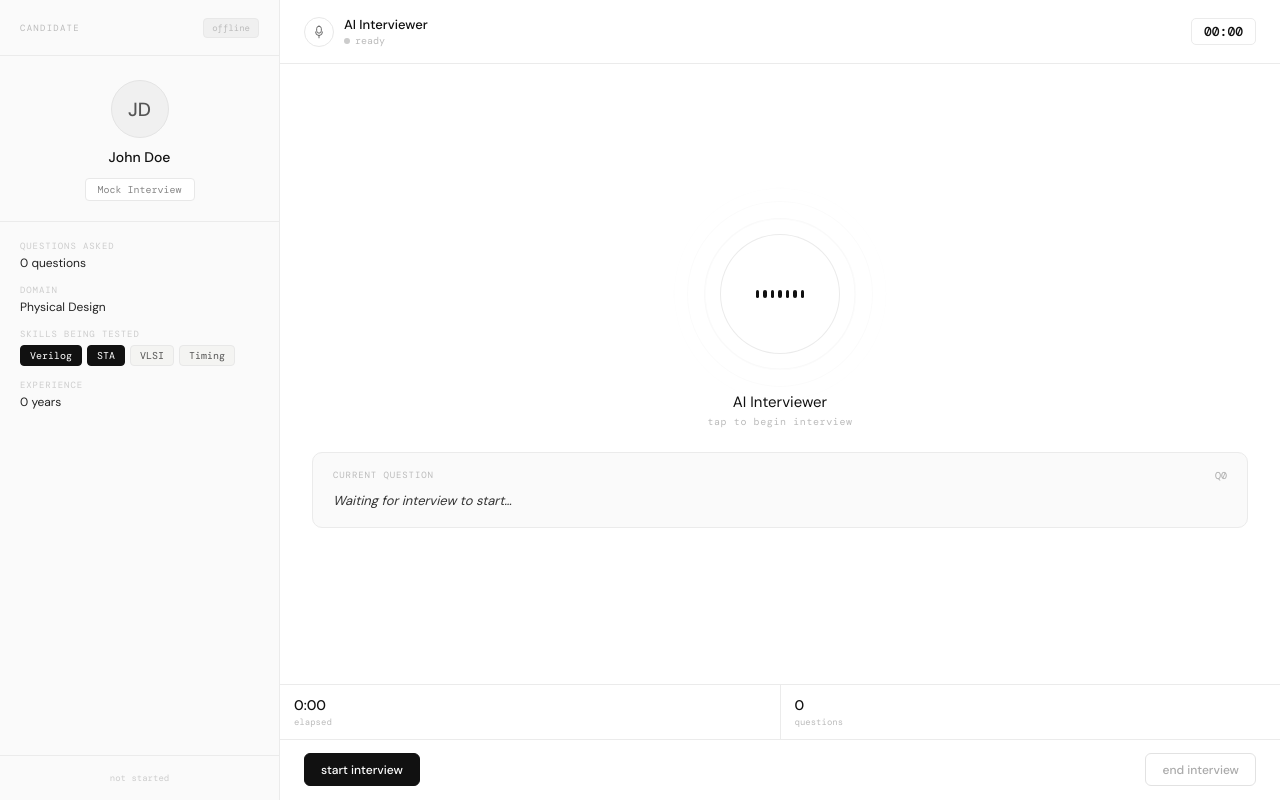
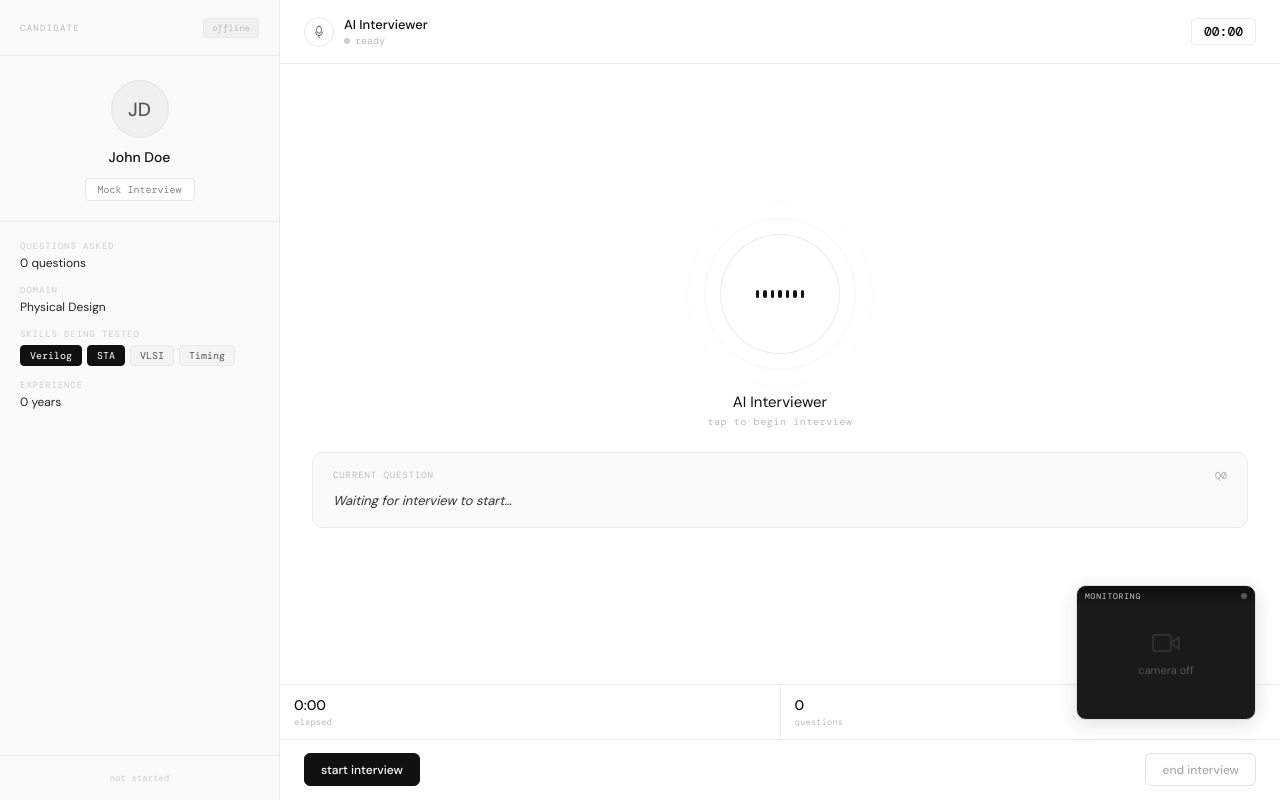
Before and after one commit to ojaswigirish08-svg/interview, a FastAPI app: page /interview in a window 1280 px wide. Run offline with FastAPI, Linux system fonts and the light colour scheme.

Commit message:
camera is added

```diff
--- a/templates/voice_agent_ui.html
+++ b/templates/voice_agent_ui.html
@@ -288,6 +288,63 @@
         .ctrl-btn.primary:hover { background: #333; }
         .ctrl-btn.danger { color: #aaa; }
         .ctrl-btn.danger:hover { background: #fff5f5; color: #c44; border-color: #fcc; }
+
+        /* CANDIDATE CAMERA PIP */
+        .cam-pip {
+            position: fixed;
+            bottom: 80px;
+            right: 24px;
+            width: 180px;
+            height: 135px;
+            border-radius: 10px;
+            overflow: hidden;
+            border: 1.5px solid #e0e0e0;
+            background: #1a1a1a;
+            box-shadow: 0 4px 20px rgba(0,0,0,0.12);
+            z-index: 50;
+            cursor: grab;
+            transition: box-shadow 0.2s;
+        }
+        .cam-pip:hover { box-shadow: 0 6px 28px rgba(0,0,0,0.18); }
+        .cam-pip.dragging { cursor: grabbing; box-shadow: 0 8px 32px rgba(0,0,0,0.22); }
+        .cam-pip video {
+            width: 100%;
+            height: 100%;
+            object-fit: cover;
+            transform: scaleX(-1);
+        }
+        .cam-pip-header {
+            position: absolute;
+            top: 0; left: 0; right: 0;
+            padding: 5px 8px;
+            background: linear-gradient(180deg, rgba(0,0,0,0.5) 0%, transparent 100%);
+            display: flex;
+            align-items: center;
+            justify-content: space-between;
+        }
+        .cam-pip-label {
+            font-family: 'DM Mono', monospace;
+            font-size: 8px;
+            letter-spacing: 0.1em;
+            text-transform: uppercase;
+            color: rgba(255,255,255,0.8);
+        }
+        .cam-pip-dot {
+            width: 6px; height: 6px;
+            border-radius: 50%;
+            background: #555;
+            transition: background 0.3s;
+        }
+        .cam-pip-dot.active { background: #e53e3e; animation: cam-blink 1.5s infinite; }
+        @keyframes cam-blink { 0%,100%{opacity:1;} 50%{opacity:0.4;} }
+        .cam-pip-placeholder {
+            width: 100%; height: 100%;
+            display: flex; flex-direction: column;
+            align-items: center; justify-content: center;
+            color: #555; font-size: 11px;
+            gap: 6px;
+        }
+        .cam-pip-placeholder svg { width: 28px; height: 28px; opacity: 0.4; }
     </style>
 </head>
 <body>
@@ -414,12 +471,76 @@
     </div>
 </div>
 
+<!-- CANDIDATE CAMERA PIP -->
+<div class="cam-pip" id="cam-pip">
+    <div class="cam-pip-header">
+        <span class="cam-pip-label">monitoring</span>
+        <span class="cam-pip-dot" id="cam-dot"></span>
+    </div>
+    <video id="cam-video" autoplay muted playsinline></video>
+    <div class="cam-pip-placeholder" id="cam-placeholder">
+        <svg viewBox="0 0 24 24" fill="none" stroke="currentColor" stroke-width="1.5" stroke-linecap="round" stroke-linejoin="round">
+            <path d="M23 7l-7 5 7 5V7z"/><rect x="1" y="5" width="15" height="14" rx="2" ry="2"/>
+        </svg>
+        <span>camera off</span>
+    </div>
+</div>
+
 <script>
     let sessionOn = false, secs = 0, qCount = 0, ticker = null, orbState = 'idle';
     let interviewEnded = false;  // Flag to completely stop interview
 
     function setOrb(s) { orbState = s; document.getElementById('orb').className = 'orb ' + s; }
     function fmt(s) { return `${String(Math.floor(s/60)).padStart(2,'0')}:${String(s%60).padStart(2,'0')}`; }
+
+    // ════════════════════════════════════════════════════════════
+    // CANDIDATE CAMERA PIP
+    // ════════════════════════════════════════════════════════════
+    (function initCameraPip() {
+        const video = document.getElementById('cam-video');
+        const placeholder = document.getElementById('cam-placeholder');
+        const camDot = document.getElementById('cam-dot');
+        const pip = document.getElementById('cam-pip');
+
+        // Start camera
+        navigator.mediaDevices.getUserMedia({ video: { width: 320, height: 240, facingMode: 'user' }, audio: false })
+            .then(stream => {
+                video.srcObject = stream;
+                video.style.display = 'block';
+                placeholder.style.display = 'none';
+                camDot.classList.add('active');
+            })
+            .catch(() => {
+                video.style.display = 'none';
+                placeholder.style.display = 'flex';
+            });
+
+        // Draggable PIP
+        let isDragging = false, offsetX = 0, offsetY = 0;
+        pip.addEventListener('mousedown', (e) => {
+            isDragging = true;
+            offsetX = e.clientX - pip.getBoundingClientRect().left;
+            offsetY = e.clientY - pip.getBoundingClientRect().top;
+            pip.classList.add('dragging');
+            pip.style.transition = 'none';
+        });
+        document.addEventListener('mousemove', (e) => {
+            if (!isDragging) return;
+            const x = Math.max(0, Math.min(window.innerWidth - pip.offsetWidth, e.clientX - offsetX));
+            const y = Math.max(0, Math.min(window.innerHeight - pip.offsetHeight, e.clientY - offsetY));
+            pip.style.left = x + 'px';
+            pip.style.top = y + 'px';
+            pip.style.right = 'auto';
+            pip.style.bottom = 'auto';
+        });
+        document.addEventListener('mouseup', () => {
+            if (isDragging) {
+                isDragging = false;
+                pip.classList.remove('dragging');
+                pip.style.transition = 'box-shadow 0.2s';
+            }
+        });
+    })();
 
     function updateQuestionCount(n) {
         document.getElementById('d-qnum').textContent = n + ' questions';
```
